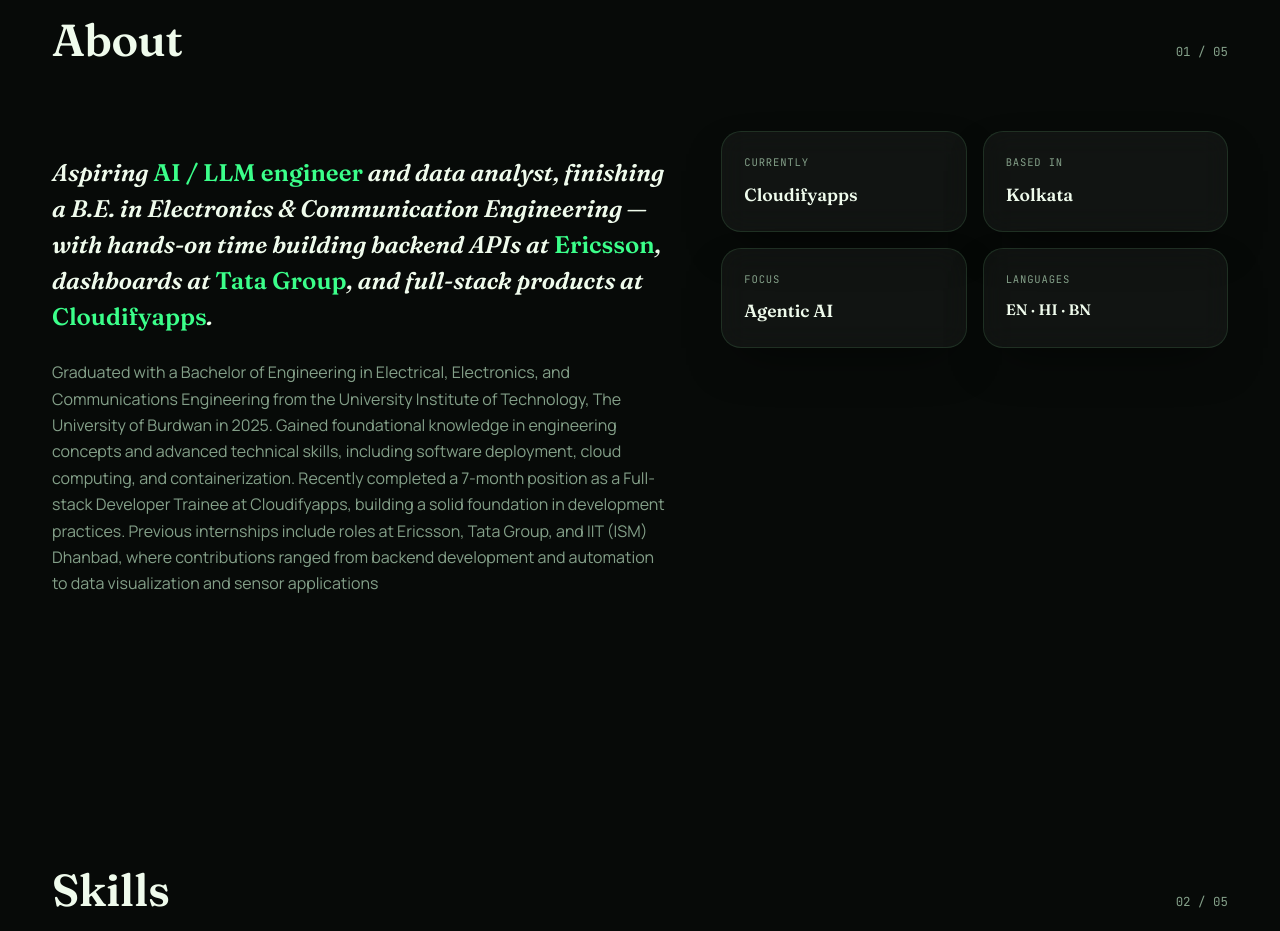
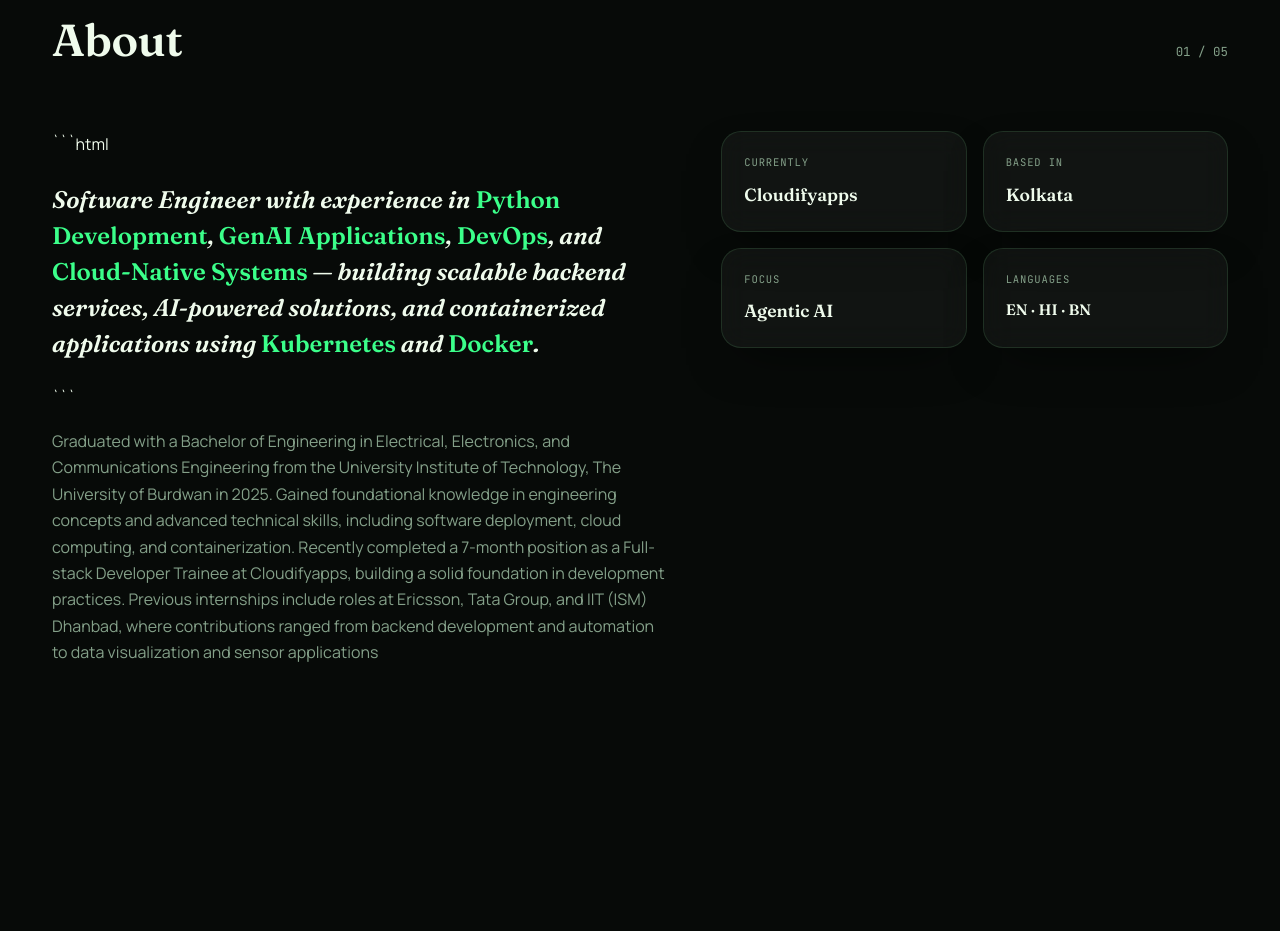
Before and after one commit to Ayan1610/Ayan1610.github.io, a plain HTML site: page index.html in a window 1280 px wide. Shown: the part 1072-2003 px from the top of the page. Drawn offline with Linux system fonts and the light colour scheme.

Commit message:
Update index.html

````diff
--- a/index.html
+++ b/index.html
@@ -338,7 +338,15 @@
     <div class="sec-head reveal"><h2>About</h2><span class="idx mono">01 / 05</span></div>
     <div class="about-grid">
       <div class="reveal">
-        <p class="pull">Aspiring <span class="accent">AI / LLM engineer</span> and data analyst, finishing a B.E. in Electronics &amp; Communication Engineering — with hands-on time building backend APIs at <span class="accent">Ericsson</span>, dashboards at <span class="accent">Tata Group</span>, and full-stack products at <span class="accent">Cloudifyapps</span>.</p>
+        ```html
+<p class="pull">
+  Software Engineer with experience in <span class="accent">Python Development</span>,
+  <span class="accent">GenAI Applications</span>,
+  <span class="accent">DevOps</span>, and
+  <span class="accent">Cloud-Native Systems</span> — building scalable backend services, AI-powered solutions, and containerized applications using <span class="accent">Kubernetes</span> and <span class="accent">Docker</span>.
+</p>
+```
+
         <p class="body-p">Graduated with a Bachelor of Engineering in Electrical, Electronics, and Communications Engineering from the University Institute of Technology, The University of Burdwan in 2025. Gained foundational knowledge in engineering concepts and advanced technical skills, including software deployment, cloud computing, and containerization.
 
 
````
